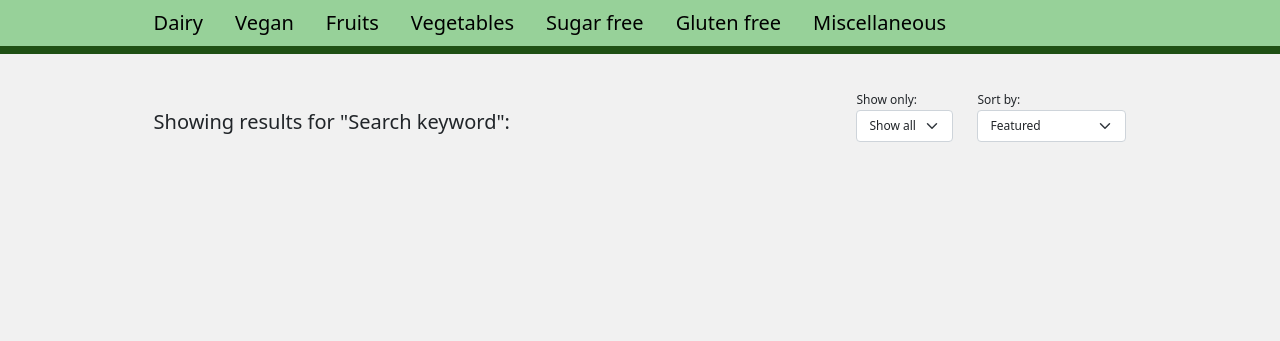
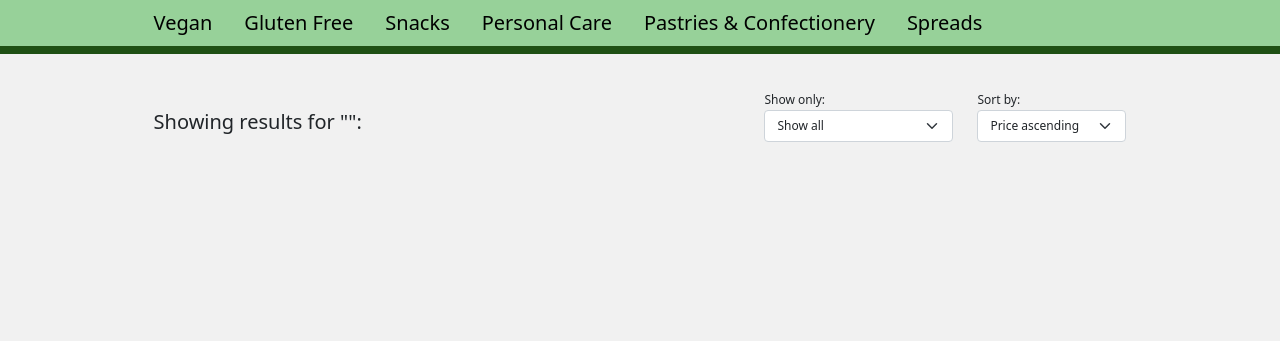
Before and after one commit to AndreasNbt/Bio-Health, a PHP site: page /UserSearch.php in a window 1280 px wide, after a click that opens the changed part. Shown: the part 122-463 px from the top of the page. Run offline with PHP 8.4, Linux system fonts and the light colour scheme; some libraries are stand-ins or nearby versions; some web fonts are replaced.

Commit message:
Updated the user search page to the third version.

```diff
--- a/JS/searchpage.js
+++ b/JS/searchpage.js
@@ -27,6 +27,6 @@ function updateCost(id) {
     }
 }
 
-function clearSearchResults() {
-    document.getElementById("products").innerHTML = "";
+function updateShownKey() {
+    document.getElementById('shown_key').innerHTML = document.getElementById('search_key').value;
 }
--- a/UserNavbar.php
+++ b/UserNavbar.php
@@ -7,9 +7,28 @@
             <h1 class="navbar-logo-1">Bio &</h1>
             <h1 class="position-relative navbar-logo-2">Health</h1>
         </a>
-            <form class="form-inline d-flex flex-row search" action="UserSearch.php" method="post">
-                <input name="search_key" class="form-control search-bar" type="text" placeholder="Search for a product">
-                <button type="submit" class="search-button position-relative"><i class="fa-solid fa-magnifying-glass fa-lg dark-green"></i></button>
+        <?php
+        if (basename($_SERVER["SCRIPT_FILENAME"]) == 'UserSearch.php') {
+            echo "<form id='search_bar' class='form-inline d-flex flex-row search'>";
+        }
+        else {
+            echo "<form id='search_bar' action='UserSearch.php' method='post' class='form-inline d-flex flex-row search'>";
+        }
+        if (isset($_POST['search_key'])) {
+            function validate($data) {
+                $data = trim($data);
+                $data = stripslashes($data);
+                $data = htmlspecialchars($data);
+                return $data;
+            }
+            $search_key = validate($_POST['search_key']);
+            echo "<input name='search_key' id='search_key' class='form-control search-bar' type='text' placeholder='Search for a product' value='$search_key' onkeyup='updateShownKey()'>";
+        }
+        else {
+            echo "<input name='search_key' id='search_key' class='form-control search-bar' type='text' placeholder='Search for a product' onkeyup='updateShownKey()'>";
+        }
+        echo "<button type='submit' class='search-button position-relative'><i class='fa-solid fa-magnifying-glass fa-lg dark-green'></i></button>"
+        ?>
         </form>
         <div class="navbar-nav d-flex flex-row justify-content-between">
             <div class="dropdown">
@@ -29,25 +48,22 @@
         <div class="container-fluid left-right-only-pad light-green m-0">
             <ul id="categories" class="nav">
                 <li class="nav-item">
-                        <a class="nav-link ps-0" href="UserSearch.php">Dairy</a>
+                    <a class="nav-link ps-0" href="UserSearch.php">Vegan</a>
                 </li>
                 <li class="nav-item">
-                        <a class="nav-link" href="UserSearch.php">Vegan</a>
+                    <a class="nav-link" href="UserSearch.php">Gluten Free</a>
                 </li>
                 <li class="nav-item">
-                        <a class="nav-link" href="UserSearch.php">Fruits</a>
+                    <a class="nav-link" href="UserSearch.php">Snacks</a>
                 </li>
                 <li class="nav-item">
-                        <a class="nav-link" href="UserSearch.php">Vegetables</a>
+                    <a class="nav-link" href="UserSearch.php">Personal Care</a>
                 </li>
                 <li class="nav-item">
-                        <a class="nav-link" href="UserSearch.php">Sugar free</a>
+                    <a class="nav-link" href="UserSearch.php">Pastries & Confectionery</a>
                 </li>
                 <li class="nav-item">
-                        <a class="nav-link" href="UserSearch.php">Gluten free</a>
-                    </li>
-                    <li class="nav-item">
-                        <a class="nav-link" href="UserSearch.php">Miscellaneous</a>
+                    <a class="nav-link" href="UserSearch.php">Spreads</a>
                 </li>
             </ul>
         </div>
--- a/UserSearch.php
+++ b/UserSearch.php
@@ -24,7 +24,15 @@
         $(function() {
             $("#search_bar").bind('submit',function() {
                 var value = $('#search_key').val();
-                console.log(value)
+                $.post('PHP_Back_End/product_search.php', {value:value}, function(data){
+                    $("#products").html(data);
+                });
+                return false;
+            });
+        });
+        $(function() {
+            $("#search_key").bind('keyup',function() {
+                var value = $('#search_key').val();
                 $.post('PHP_Back_End/product_search.php', {value:value}, function(data){
                     $("#products").html(data);
                 });
@@ -35,63 +43,7 @@
 </head>
 <body onload="UpdateDropdown(localStorage.getItem('signed_in_status'))" class="grey-background d-flex flex-column min-vh-100">
 
-<section id="navbar">
-    <nav class="navbar d-flex justify-content-between left-right-only-pad light-green">
-        <button class="navbar-toggler" type="button" data-bs-toggle="collapse" data-bs-target="#navbarToggleExternalContent" aria-controls="navbarToggleExternalContent" aria-expanded="false" aria-label="Toggle navigation">
-            <i class="fas fa-bars fa-2x"></i>
-        </button>
-        <a href="Index.php" class="navbar-logo dark-gray">
-            <h1 class="navbar-logo-1">Bio &</h1>
-            <h1 class="position-relative navbar-logo-2">Health</h1>
-        </a>
-        <form id="search_bar" action="" class="form-inline d-flex flex-row search">
-            <input name="search_key" id="search_key" class="form-control search-bar" type="text" placeholder="Search for a product">
-            <button type="submit" class="search-button position-relative"><i class="fa-solid fa-magnifying-glass fa-lg dark-green"></i></button>
-        </form>
-        <div class="navbar-nav d-flex flex-row justify-content-between">
-            <div class="dropdown">
-                <a class="nav-item nav-link nav-icon text-center dark-gray" href="#"><i class="fa-solid fa-user-gear fa-2x"></i></a>
-                <div class="dropdown-content">
-                    <a class="signedout" href="UserSignIn.php">Sign in</a>
-                    <a class="signedout" href="UserSignUp.php">Create an account</a>
-                    <a class="signedin" href="UserAccountInfo.php">Account Information</a>
-                    <a class="signedin" onclick="localStorage.setItem('signed_in_status', '0');UpdateDropdown(0)" href="PHP_Back_End/sign_out.php">Log out</a>
-                </div>
-            </div>
-            <a class="nav-item nav-link nav-icon text-center dark-gray" href="UserCart.php"><i class="fa-solid fa-cart-shopping fa-2x"></i></a>
-            <a class="nav-item nav-link nav-icon text-center dark-gray" href="UserFavorites.php"><i class="fa-solid fa-heart fa-2x"></i></a>
-        </div>
-    </nav>
-    <div class="collapse" id="navbarToggleExternalContent">
-        <div class="container-fluid left-right-only-pad light-green m-0">
-            <ul id="categories" class="nav">
-                <li class="nav-item">
-                    <a class="nav-link ps-0" href="UserSearch.php">Dairy</a>
-                </li>
-                <li class="nav-item">
-                    <a class="nav-link" href="UserSearch.php">Vegan</a>
-                </li>
-                <li class="nav-item">
-                    <a class="nav-link" href="UserSearch.php">Fruits</a>
-                </li>
-                <li class="nav-item">
-                    <a class="nav-link" href="UserSearch.php">Vegetables</a>
-                </li>
-                <li class="nav-item">
-                    <a class="nav-link" href="UserSearch.php">Sugar free</a>
-                </li>
-                <li class="nav-item">
-                    <a class="nav-link" href="UserSearch.php">Gluten free</a>
-                </li>
-                <li class="nav-item">
-                    <a class="nav-link" href="UserSearch.php">Miscellaneous</a>
-                </li>
-            </ul>
-        </div>
-    </div>
-</section>
-
-<hr class="big-hr m-0">
+<?php include "UserNavbar.php"; ?>
 
 <br>
 
@@ -99,7 +51,8 @@
     <!-- row with "Showing results for" message -->
     <div class="row pb-3 pt-2">
         <div class="col-auto d-flex align-items-end">
-            <h5>Showing results for "Search keyword":</h5>
+            <h5>Showing results for "<span id="shown_key"></span>":</h5>
+            <script>updateShownKey()</script>
         </div>
 
         <div class="col">
@@ -107,22 +60,23 @@
                 <div class="col-auto">
                     <label class="filter-sort-label">Show only:</label>
                     <select class="form-select">
-                        <option value="/">Show all</option>
-                        <option value="/">Dairy</option>
-                        <option value="/">Vegan</option>
-                        <option value="/">No salt</option>
+                        <option value="0">Show all</option>
+                        <option value="1">Vegan</option>
+                        <option value="2">Gluten Free</option>
+                        <option value="3">Snacks</option>
+                        <option value="4">Personal Care</option>
+                        <option value="5">Pastries & Confectionery</option>
+                        <option value="6">Spreads</option>
                     </select>
                 </div>
 
                 <div class="col-auto">
                     <label class="filter-sort-label">Sort by:</label>
                     <select class="form-select">
-                        <option value="/">Featured</option>
-                        <option value="/">Popular</option>
-                        <option value="/">Price ascending</option>
-                        <option value="/">Price descending</option>
-                        <option value="/">Stock ascending</option>
-                        <option value="/">Stock descending</option>
+                        <option value="0">Price ascending</option>
+                        <option value="1">Price descending</option>
+                        <option value="2">Stock ascending</option>
+                        <option value="3">Stock descending</option>
                     </select>
                 </div>
             </div>
@@ -131,7 +85,11 @@
 
     <!-- container with all the products' images -->
     <div id="products" class="grid-justify-content-evenly">
-
+        <?php if (isset($_POST['search_key'])) {
+            include "PHP_Back_End/product_search.php";
+            $search_key = validate($_POST['search_key']);
+            updateSearchResults($search_key);
+        }?>
     </div>
 </div>
 
```
Also changed, not shown: PHP_Back_End/product_search.php (+3 -12 lines). Lines whose indentation alone changed are shown as unchanged.
